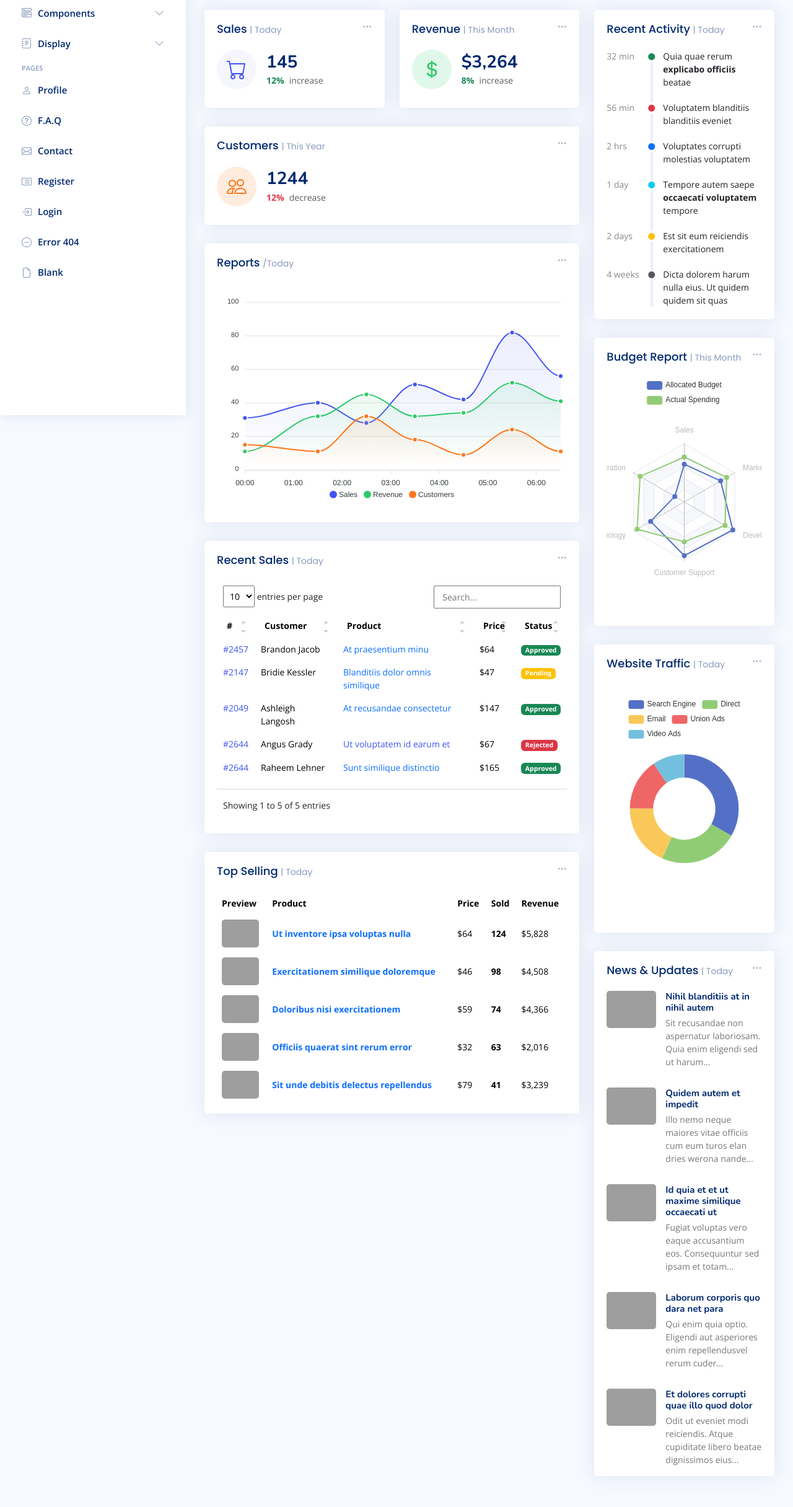
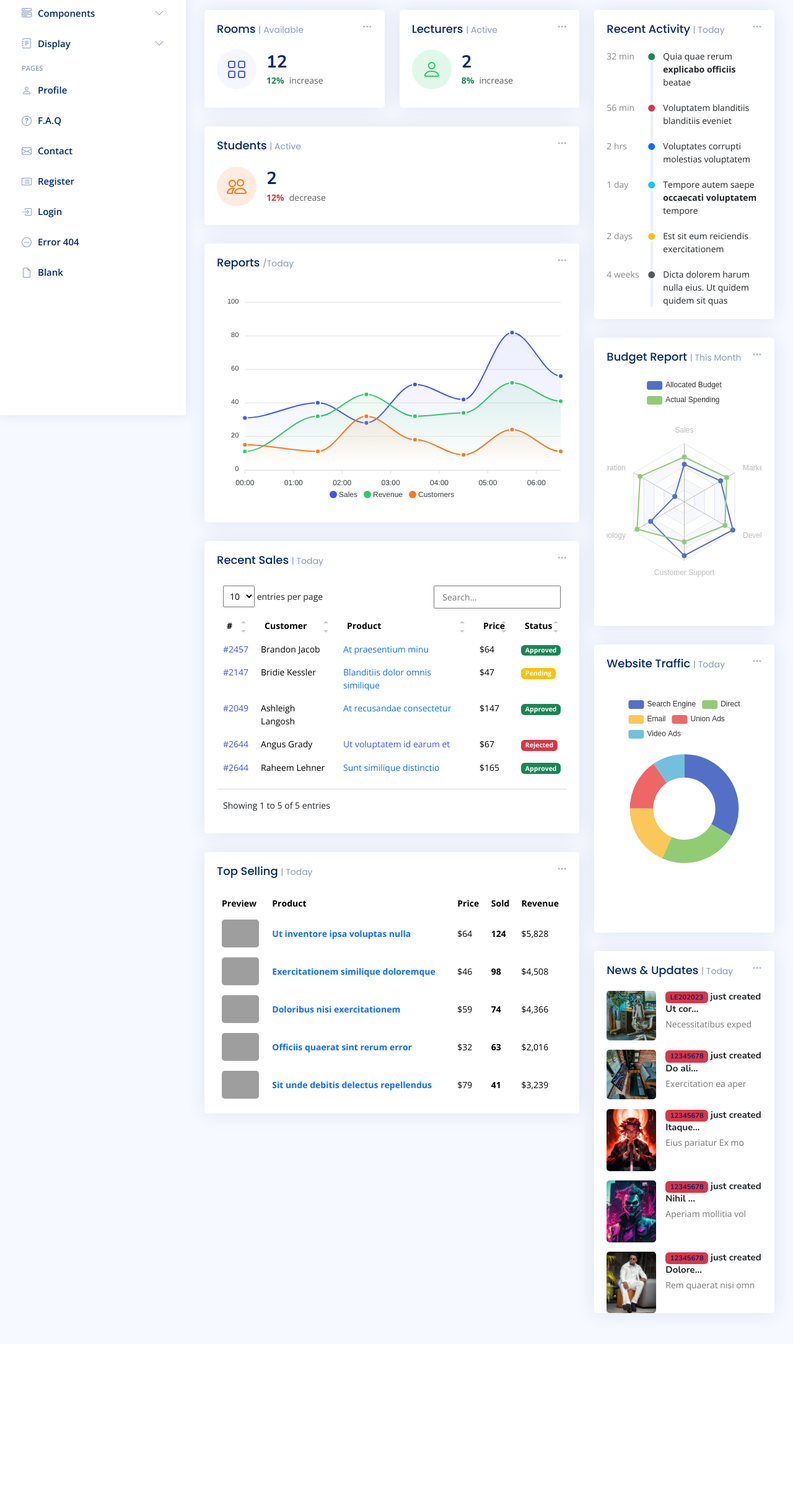
Before and after one commit to devxprogramming/Project101, a Django app: page /dashboard/ in a window 1280 px wide. Shown: the part 130-2562 px from the top of the page at 62% size. After the commit the page ends 2264 px from the top, so only its background shows below. Run offline with Django 5.2, Linux system fonts and the light colour scheme; a user stored in the database is signed in; data comes from the database, SQL or seed files in the repository; both versions use the stored data as it was after the commit; some libraries are stand-ins or nearby versions; grey boxes are pictures that could not be loaded.

Commit message:
Additional Changes

```diff
--- a/accounts/urls.py
+++ b/accounts/urls.py
@@ -7,4 +7,5 @@ urlpatterns = [
     path('logout/', views.logout_view, name="logout"),
 
     path('user-profile', views.user_profile, name="user_profile"),
+    path('change-password', views.change_password, name="change_password"),
 ]
--- a/classroom/models.py
+++ b/classroom/models.py
@@ -1,6 +1,13 @@
 from django.db import models
 from accounts.models import User
 from uuid import uuid4
+
+
+
+def avatar_directory_path(instance, filename):
+    ext = filename.split('.')[-1]
+    filename = f'{instance.course_code}.{ext}'
+    return f'room_avatars/{filename}'
 
 
 PRIVACY = (
@@ -20,6 +27,7 @@ class Room(models.Model):
     participants = models.ManyToManyField(User, related_name='participants')
     created = models.DateTimeField(auto_now_add=True)
     updated = models.DateTimeField(auto_now=True)
+    room_avatar = models.FileField(upload_to=avatar_directory_path, default='default.png', null=True, blank=True)
 
     def __str__(self):
         return self.course_title[:20]
--- a/dashboard/views.py
+++ b/dashboard/views.py
@@ -2,18 +2,26 @@ from django.shortcuts import render, redirect
 from django.contrib import messages
 from classroom.models import Room
 from accounts.models import User, Profile
+from django.core.paginator import Paginator
 
 
 def home_page(request):
     if request.user.is_authenticated:
 
-        rooms = Room.objects.all()
-        users = User.objects.all()
+        rooms = Room.objects.all().order_by('-created')
+        paginator = Paginator(rooms, 5)
+        page = request.GET.get('page')
+        paginate_room = paginator.get_page(page)
+
+        lecturers = User.objects.filter(account_type='Lecturer')
+        students = User.objects.filter(account_type='Student')
         profiles = Profile.objects.filter(user=request.user)
         context = {
             'rooms': rooms,
-            'users': users,
-            'profile': profiles
+            'lecturers': lecturers,
+            "students":students,
+            'profile': profiles,
+            "paginate_room":paginate_room,
         }
         return render(request, 'dashboard/home.html', context)
     else:
--- a/static/assets/css/custome.css
+++ b/static/assets/css/custome.css
@@ -5,3 +5,30 @@
     position: absolute;
     transform: translate(20%, 30%);
 } */
+
+.img-rounded-circle {
+    width: 50px; /* Adjust the width as needed */
+    height: 50px; /* Adjust the height as needed */
+    border-radius: 50%; /* Make the border round to create a circle */
+    object-fit: cover; /* Ensure the image fills the container without stretching */
+    position: absolute; /* Position the image absolutely within its container */
+    top: 0; /* Position the image at the top */
+    right: 0; /* Position the image at the right */
+    /* z-index: 999; Ensure the image is above other content */
+    margin: 10px 10px 0px 0px;
+    transition: 0.3s ease;
+}
+
+.img-rounded-circle:is(:hover) {
+    transform: rotate(45deg); /* Scale and extrude the image on hover */
+    box-shadow: 10px 8px 10px rgba(0, 0, 0, 0.178) /* Add some shadow to the image */;
+}
+
+.img-rounded-circle-home{
+    transition: 0.3s ease;
+}
+
+.img-rounded-circle-home:is(:hover) {
+    transform: rotate(45deg); /* Scale and extrude the image on hover */
+    box-shadow: 10px 8px 10px rgba(0, 0, 0, 0.575) /* Add some shadow to the image */;
+}
--- a/templates/base/sidebar.html
+++ b/templates/base/sidebar.html
@@ -23,7 +23,7 @@
             </li>
           {% else %}
           <li>
-            <a href="{% url "dashboard" %}">
+            <a href="{% url "all_rooms" %}">
               <i class="bi bi-box"></i><span>All Rooms  </span>
             </a>
           </li>
--- a/templates/dashboard/home.html
+++ b/templates/dashboard/home.html
@@ -48,14 +48,14 @@
                     </div>
 
                     <div class="card-body">
-                    <h5 class="card-title">Sales <span>| Today</span></h5>
+                    <h5 class="card-title">Rooms <span>| Available</span></h5>
 
                     <div class="d-flex align-items-center">
                         <div class="card-icon rounded-circle d-flex align-items-center justify-content-center">
-                        <i class="bi bi-cart"></i>
+                        <i class="bi bi-grid"></i>
                         </div>
                         <div class="ps-3">
-                        <h6>145</h6>
+                        <h6>{{rooms.count}}</h6>
                         <span class="text-success small pt-1 fw-bold">12%</span> <span class="text-muted small pt-2 ps-1">increase</span>
 
                         </div>
@@ -83,14 +83,14 @@
                         </div>
 
                         <div class="card-body">
-                    <h5 class="card-title">Revenue <span>| This Month</span></h5>
+                            <h5 class="card-title">Lecturers <span>| Active</span></h5>
 
                             <div class="d-flex align-items-center">
                                 <div class="card-icon rounded-circle d-flex align-items-center justify-content-center">
-                        <i class="bi bi-currency-dollar"></i>
+                                    <i class="bi bi-person"></i>
                                 </div>
                                 <div class="ps-3">
-                        <h6>$3,264</h6>
+                                    <h6>{{lecturers.count}}</h6>
                                     <span class="text-success small pt-1 fw-bold">8%</span> <span class="text-muted small pt-2 ps-1">increase</span>
 
                                 </div>
@@ -119,14 +119,14 @@
                     </div>
 
                     <div class="card-body">
-                    <h5 class="card-title">Customers <span>| This Year</span></h5>
+                    <h5 class="card-title">Students <span>| Active</span></h5>
 
                     <div class="d-flex align-items-center">
                         <div class="card-icon rounded-circle d-flex align-items-center justify-content-center">
                         <i class="bi bi-people"></i>
                         </div>
                         <div class="ps-3">
-                        <h6>1244</h6>
+                        <h6>{{students.count}}</h6>
                         <span class="text-danger small pt-1 fw-bold">12%</span> <span class="text-muted small pt-2 ps-1">decrease</span>
 
                         </div>
@@ -617,35 +617,16 @@
                 <h5 class="card-title">News &amp; Updates <span>| Today</span></h5>
 
                 <div class="news">
+
+                    {% for room in paginate_room %}
                     <div class="post-item clearfix">
-                    <img src="assets/img/news-1.jpg" alt="">
-                    <h4><a href="#">Nihil blanditiis at in nihil autem</a></h4>
-                    <p>Sit recusandae non aspernatur laboriosam. Quia enim eligendi sed ut harum...</p>
+                        <img src="{{room.room_avatar.url}}" class="img-rounded-circle-home " alt="">
+                        <h4><a href="#" class="badge bg-danger">{{room.host}}</a> just created {{room.course_code|truncatechars:7}}</h4>
+                        <p>{{room.description}} </p>
                     </div>
+                    {% endfor %}
 
-                    <div class="post-item clearfix">
-                    <img src="assets/img/news-2.jpg" alt="">
-                    <h4><a href="#">Quidem autem et impedit</a></h4>
-                    <p>Illo nemo neque maiores vitae officiis cum eum turos elan dries werona nande...</p>
-                    </div>
 
-                    <div class="post-item clearfix">
-                    <img src="assets/img/news-3.jpg" alt="">
-                    <h4><a href="#">Id quia et et ut maxime similique occaecati ut</a></h4>
-                    <p>Fugiat voluptas vero eaque accusantium eos. Consequuntur sed ipsam et totam...</p>
-                    </div>
-
-                    <div class="post-item clearfix">
-                    <img src="assets/img/news-4.jpg" alt="">
-                    <h4><a href="#">Laborum corporis quo dara net para</a></h4>
-                    <p>Qui enim quia optio. Eligendi aut asperiores enim repellendusvel rerum cuder...</p>
-                    </div>
-
-                    <div class="post-item clearfix">
-                    <img src="assets/img/news-5.jpg" alt="">
-                    <h4><a href="#">Et dolores corrupti quae illo quod dolor</a></h4>
-                    <p>Odit ut eveniet modi reiciendis. Atque cupiditate libero beatae dignissimos eius...</p>
-                    </div>
 
                 </div><!-- End sidebar recent posts-->
 
```
Also changed, not shown: accounts/views.py (+24 -3 lines), classroom/views.py (+6 -1 lines), templates/accounts/user_profile.html (+26 -13 lines), templates/room/all_rooms.html (+38 -1 lines), classroom/migrations/0008_room_room_avatar.py (added), db.sqlite3, static/profiles/avatars/12345678.jpeg (added), static/profiles/room_avatars/Do_alias_et_voluptatem_quidem_ullam_lorem.jpg (added), static/profiles/room_avatars/Do_alias_et_voluptatem_quidem_ullam_lorem.png (added), static/profiles/room_avatars/Doloremque_officiis_officiis_nulla_aspernatur_autem_veniam_minim.jpg (added), static/profiles/room_avatars/Itaque_qui_voluptas_quis_repellendus_Qui_consequuntur_aliquid_rerum_necessi_CgiEvsh.jpg (added), static/profiles/room_avatars/Nihil_similique_lorem_minus_laboris_porro_sunt_tempora_veniam_ut.jpg (added), static/profiles/room_avatars/Ut_corrupti_repellendus_Est_qui_ut_totam_deserunt_et_est_repudiandae.jpg (added), 1 other file. Lines whose indentation alone changed are shown as unchanged.
